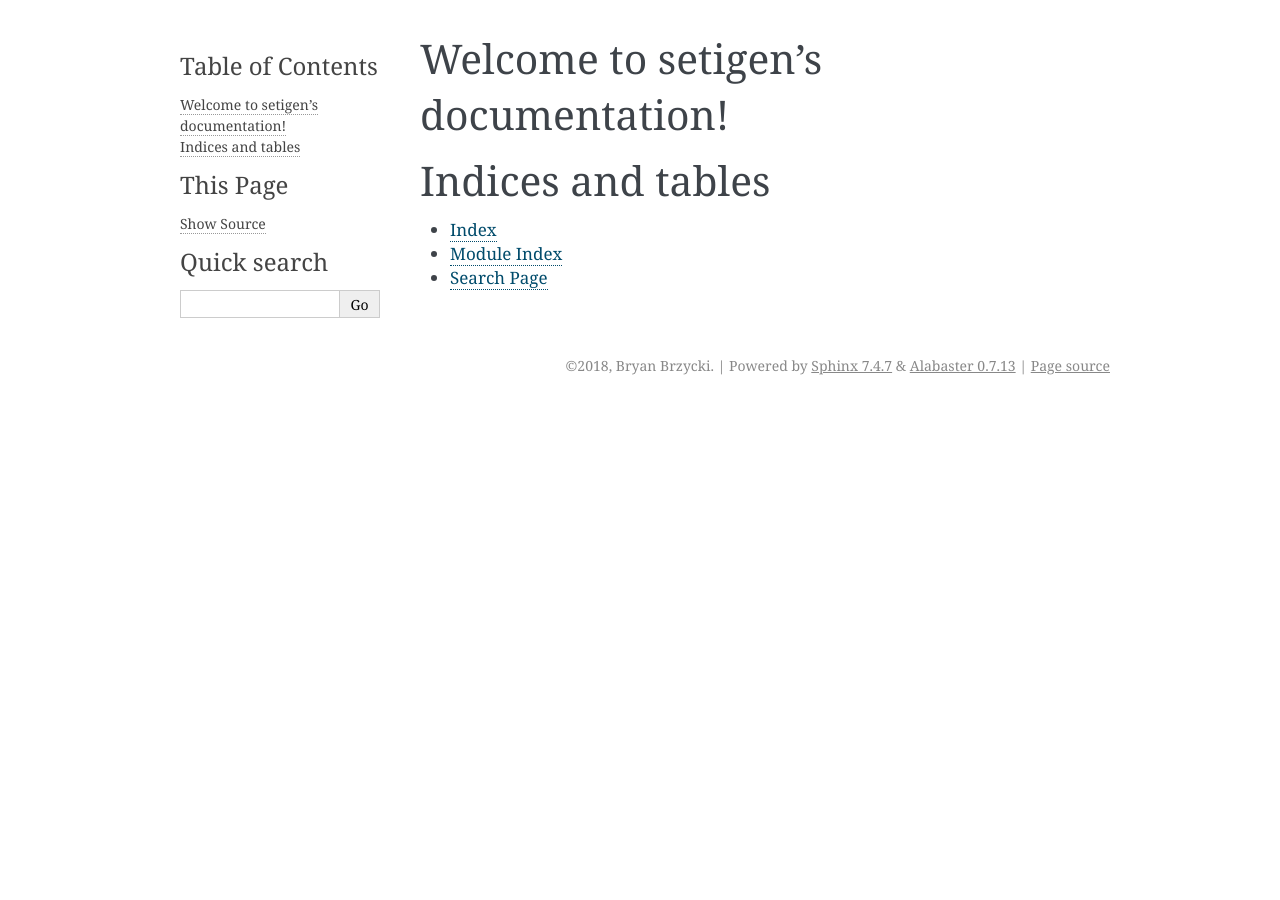
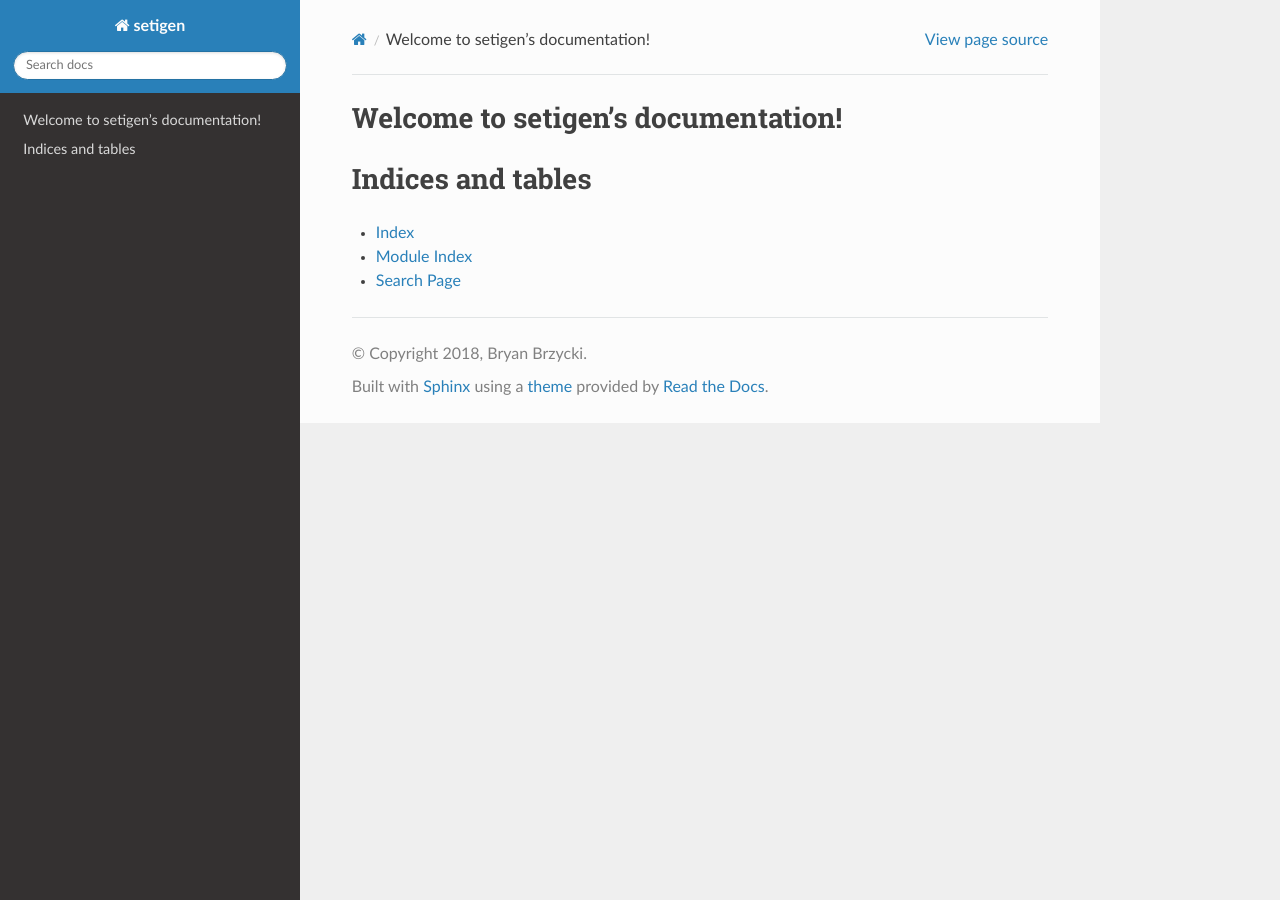
Before and after one commit to bbrzycki/setigen, a Sphinx documentation site: the page built from doc/source/index.rst, in a window 1280 px wide. Built offline with Sphinx 7.4.7 and the Read the Docs theme 2.0.0, drawn with Linux system fonts in a browser that asks for light colours.

Commit message:
Update conf.py

```diff
--- a/doc/source/conf.py
+++ b/doc/source/conf.py
@@ -12,9 +12,9 @@
 # add these directories to sys.path here. If the directory is relative to the
 # documentation root, use os.path.abspath to make it absolute, like shown here.
 #
-# import os
-# import sys
-# sys.path.insert(0, os.path.abspath('.'))
+import os
+import sys
+sys.path.insert(0, os.path.abspath('../../'))
 
 
 # -- Project information -----------------------------------------------------
@@ -81,7 +81,7 @@ pygments_style = 'sphinx'
 # The theme to use for HTML and HTML Help pages.  See the documentation for
 # a list of builtin themes.
 #
-html_theme = 'alabaster'
+html_theme = 'sphinx_rtd_theme'
 
 # Theme options are theme-specific and customize the look and feel of a theme
 # further.  For a list of options available for each theme, see the
```
